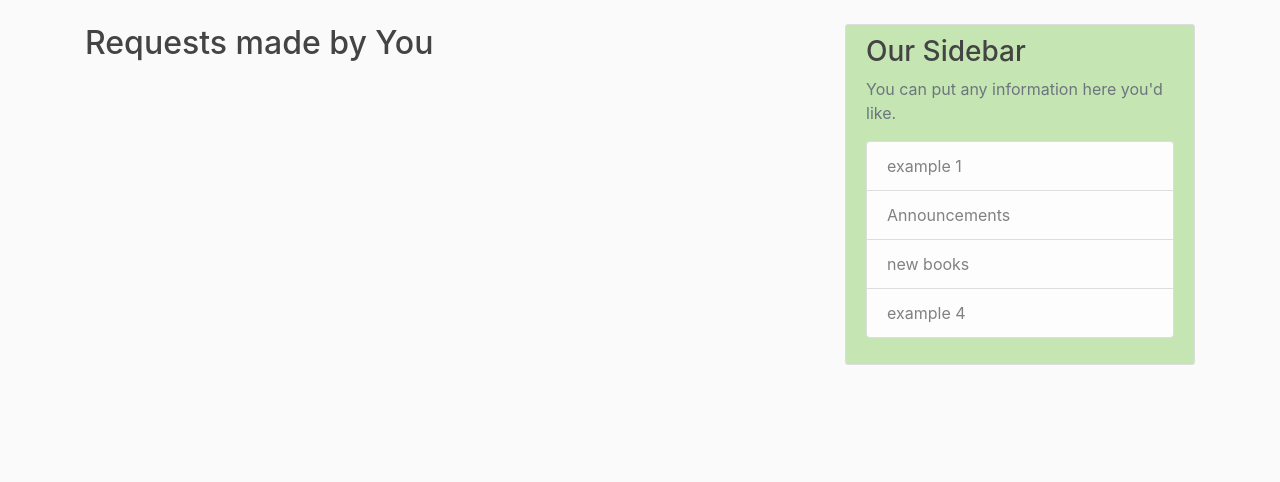
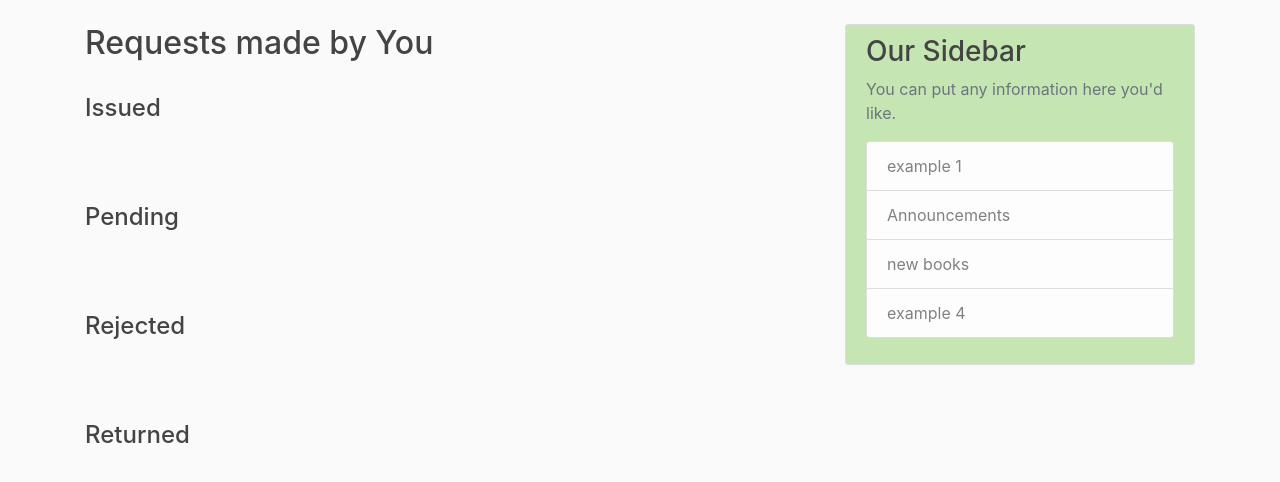
Before and after one commit to UjjwalAggarwal-1/LMS, a Django app: page /all_books/issue_requests/ in a window 1280 px wide. Shown: the part 56-538 px from the top of the page. Run offline with Django 4.2, Linux system fonts and the light colour scheme; data that the repository does not hold is empty; some libraries are stand-ins or nearby versions.

Commit message:
added a rejected optoin for more differntiation in html logic

```diff
--- a/all_books/forms.py
+++ b/all_books/forms.py
@@ -23,7 +23,7 @@ class AddBookForm(forms.ModelForm):
 
 class RequestDecisionForm(forms.Form):
     issue_request_status = forms.ChoiceField(choices=[
-         ('issued', 'Approve request'), ('pending', 'Reject')
+         ('issued', 'Approve request'), ('rejected', 'Reject')
     ], required=False)
     reject_request = forms.CharField(max_length=300, required=False)
 
--- a/all_books/models.py
+++ b/all_books/models.py
@@ -32,6 +32,6 @@ class Issue2(models.Model):
     return_on = models.DateTimeField(null=True, default=datetime.date.today()+datetime.timedelta(days=20))
     #issue_request_status = models.BooleanField(default=False, null=True)
     issue_request_status = models.CharField(max_length=10, choices=[
-        ("pending", 'Pending'), ('issued', 'Issued'), ('returned', 'Returned')
+        ("pending", 'Pending'), ('issued', 'Issued'), ('returned', 'Returned'), ('rejected', 'Rejected')
     ], default='pending', null=True, blank=True)
     reject_request = models.CharField(max_length=300, null=True, blank=True)
--- a/all_books/templates/all_books/issue_requests.html
+++ b/all_books/templates/all_books/issue_requests.html
@@ -2,9 +2,11 @@
 {%block content%}
 
 <h2>Requests made by You</h2>
+
+<br><h4>Issued</h4> <br>
 <div class="row">
-{% for issue_request in issue_requests_student %}
-{% if issue_request.issue_request_status == 'issued' %}
+    {% for issue_request in issue_requests_student %}
+    {% if issue_request.issue_request_status == 'issued' %}
 <div class="col-md-6">
   <ul class="list-group">
       <article class="full content-section">
@@ -19,7 +21,10 @@
     </div>
 {% endif %}
 {% endfor %}
+</div>
 
+<br><br><h4>Pending</h4> <br>
+<div class="row">
 {% for issue_request in issue_requests_student %}
 {% if issue_request.issue_request_status == 'pending' %}
 <div class="col-md-6">
@@ -32,20 +37,37 @@
 </div>
 {% endif %}
 {% endfor %}
+</div>
 
-
+<br><br><h4>Rejected</h4> <br>
+<div class="row">
 {% for issue_request in issue_requests_student %}
-{% if issue_request.issue_request_status == 'pending' and not issue_request.reject_reason == 'None' %}
+{% if issue_request.issue_request_status == 'rejected' %}
 <div class="col-md-6">
 <ul class="list-group">
-  <article class="full content-section">
+<article class="full content-section">
 <div>book: {{ issue_request.isbn_of_book }}</div>
 rejected with note: <br>
-        <li class="list-group-item list-group-item-light">{{ issue_request.reject_request }}</li>
-      <br>  </article>
-  </ul>
+<li class="list-group-item list-group-item-light">{{ issue_request.reject_request }}</li><br>  </article>
+</ul>
 </div>
 {%endif%}
 {%endfor%}
 </div>
+
+<br><br><h4>Returned</h4> <br>
+<div class="row">
+{% for issue_request in issue_requests_student %}
+{% if issue_request.issue_request_status == 'returned' %}
+<div class="col-md-6">
+<ul class="list-group">
+<article class="full content-section">
+<div>book: {{ issue_request.isbn_of_book }}</div>
+</article>
+</ul>
+</div>
+{%endif%}
+{%endfor%}
+
+</div>
 {% endblock content %}
--- a/all_books/views.py
+++ b/all_books/views.py
@@ -93,7 +93,7 @@ def issue_request_detailview(request, issue_request_id):
         if form.is_valid():
             issue_req_stat = form.cleaned_data.get('issue_request_status')
             reject_request_data = form.cleaned_data.get('reject_request')
-            if (issue_req_stat=='issued' and not reject_request_data=='') or (issue_req_stat=='pending' and reject_request_data==''):
+            if (issue_req_stat=='issued' and not reject_request_data=='') or (issue_req_stat=='rejected' and reject_request_data==''):
                 raise forms.ValidationError("Please fill either reject reason or issue request status, but not both")
             else:
                 old_obj = Issue2.objects.get(id=issue_request_id)
```
